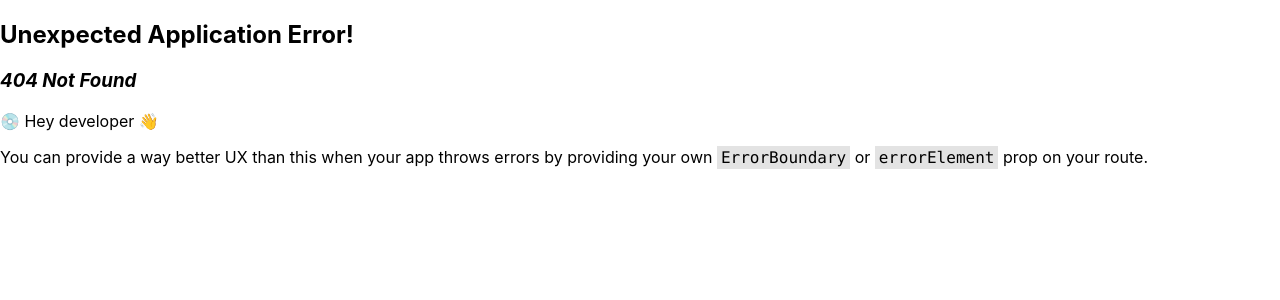
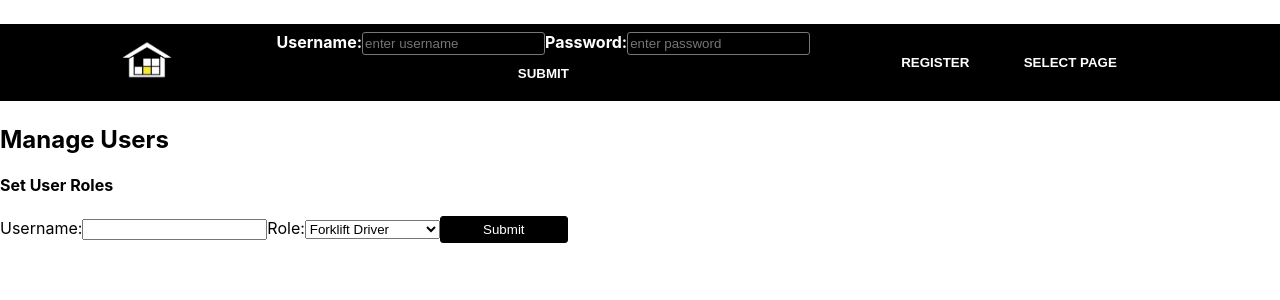
Before and after one commit to L1ppa136/Team-4ward, a React (Create React App) app in the folder inventory-management-app/: page /Admin in a window 1280 px wide. Before the commit this address had no page. Shown: the top 300 px of the page. Built offline with nearby package versions, Linux system fonts and the light colour scheme.

Commit message:
feat: created Admin page

```diff
--- a/inventory-management-app/src/Components/PageSelection.jsx
+++ b/inventory-management-app/src/Components/PageSelection.jsx
@@ -5,7 +5,7 @@ const PageSelection = () => {
     return (
         <ul className="pageSelection">
             <li>
-                <Link to='/SetRole'><button>Set Role</button></Link>
+                <Link to='/Admin'><button>Admin</button></Link>
             </li>
             <li>
                 <Link to='/Inbound'><button >Inbound</button></Link>
--- /dev/null
+++ b/inventory-management-app/src/Pages/Admin.jsx
@@ -0,0 +1,14 @@
+import React from 'react';
+import SetRole from './SetRole.jsx';
+
+const Admin = () => {
+    return (
+        <div>
+            <h2>Manage Users</h2>
+            <h4>Set User Roles</h4>
+            <SetRole />
+        </div>
+    )
+};
+
+export default Admin;
--- a/inventory-management-app/src/Pages/SetRole.jsx
+++ b/inventory-management-app/src/Pages/SetRole.jsx
@@ -45,7 +45,6 @@ const SetRole = () => {
         <div>
             {responseState === '' ? (
                 <div className='setRole'>
-                    <h2>Set Role</h2>
                     <SetRoleForm
                         handleSubmit={handleSubmit}
                         formdata={formdata}
```
Also changed, not shown: inventory-management-app/src/index.js (+5 -6 lines).
